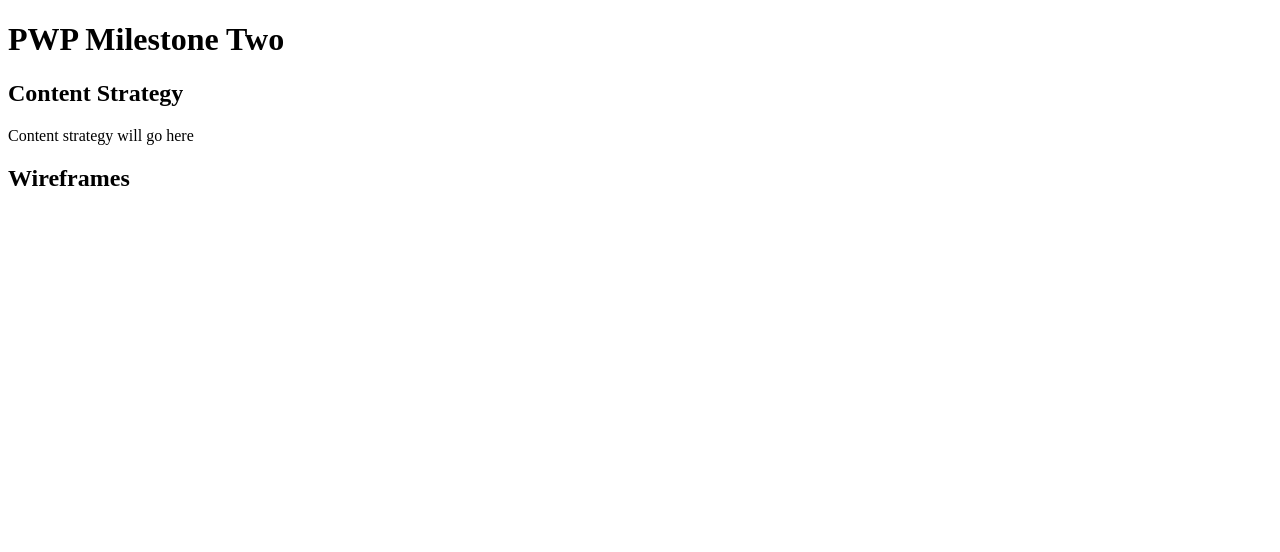
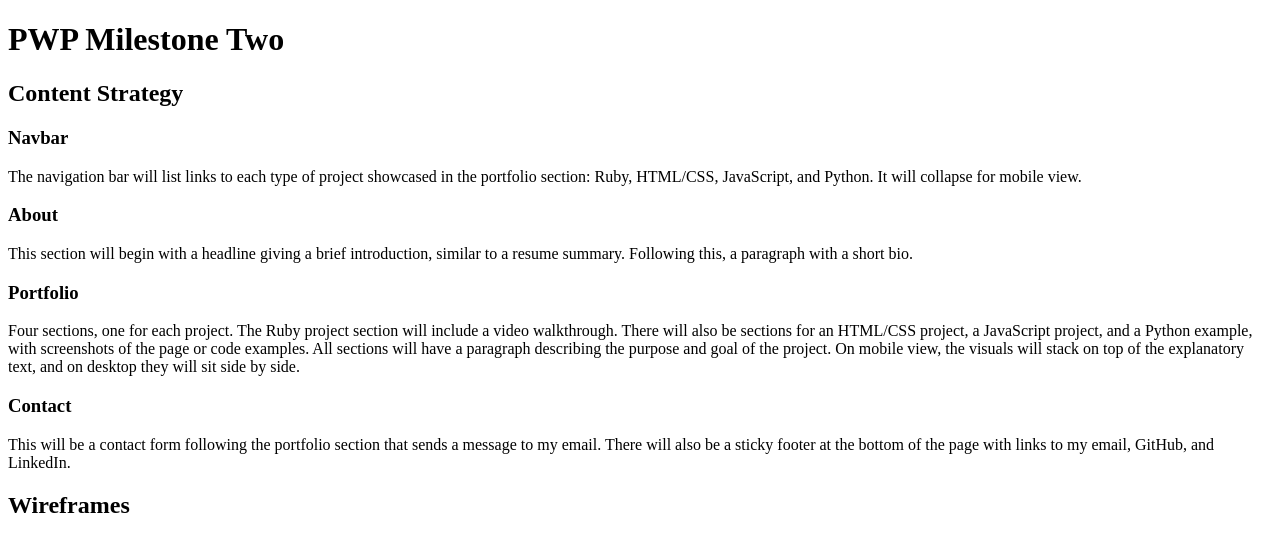
Before and after one commit to DMCatanach/web-dev-portfolio, a plain HTML site: page public_html/documentation/milestone-2.html in a window 1280 px wide. Drawn offline with Linux system fonts and the light colour scheme.

Commit message:
Outlines basic content strategy

```diff
--- a/public_html/documentation/milestone-2.html
+++ b/public_html/documentation/milestone-2.html
@@ -9,7 +9,20 @@
 <body>
 <h1>PWP Milestone Two</h1>
 <h2>Content Strategy</h2>
-<p>Content strategy will go here</p>
+<h3>Navbar</h3>
+<p>The navigation bar will list links to each type of project showcased in the portfolio section: Ruby, HTML/CSS,
+    JavaScript, and Python. It will collapse for mobile view.</p>
+<h3>About</h3>
+<p>This section will begin with a headline giving a brief introduction, similar to a resume summary. Following this, a
+    paragraph with a short bio.</p>
+<h3>Portfolio</h3>
+<p>Four sections, one for each project. The Ruby project section will include a video walkthrough. There will also be
+    sections for an HTML/CSS project, a JavaScript project, and a Python example, with screenshots of the page or code
+    examples. All sections will have a paragraph describing the purpose and goal of the project. On mobile view, the
+    visuals will stack on top of the explanatory text, and on desktop they will sit side by side.</p>
+<h3>Contact</h3>
+<p>This will be a contact form following the portfolio section that sends a message to my email. There will also be a
+    sticky footer at the bottom of the page with links to my email, GitHub, and LinkedIn.</p>
 <h2>Wireframes</h2>
 <!-- Wireframe images for mobile and desktop layouts will go below -->
 
```
